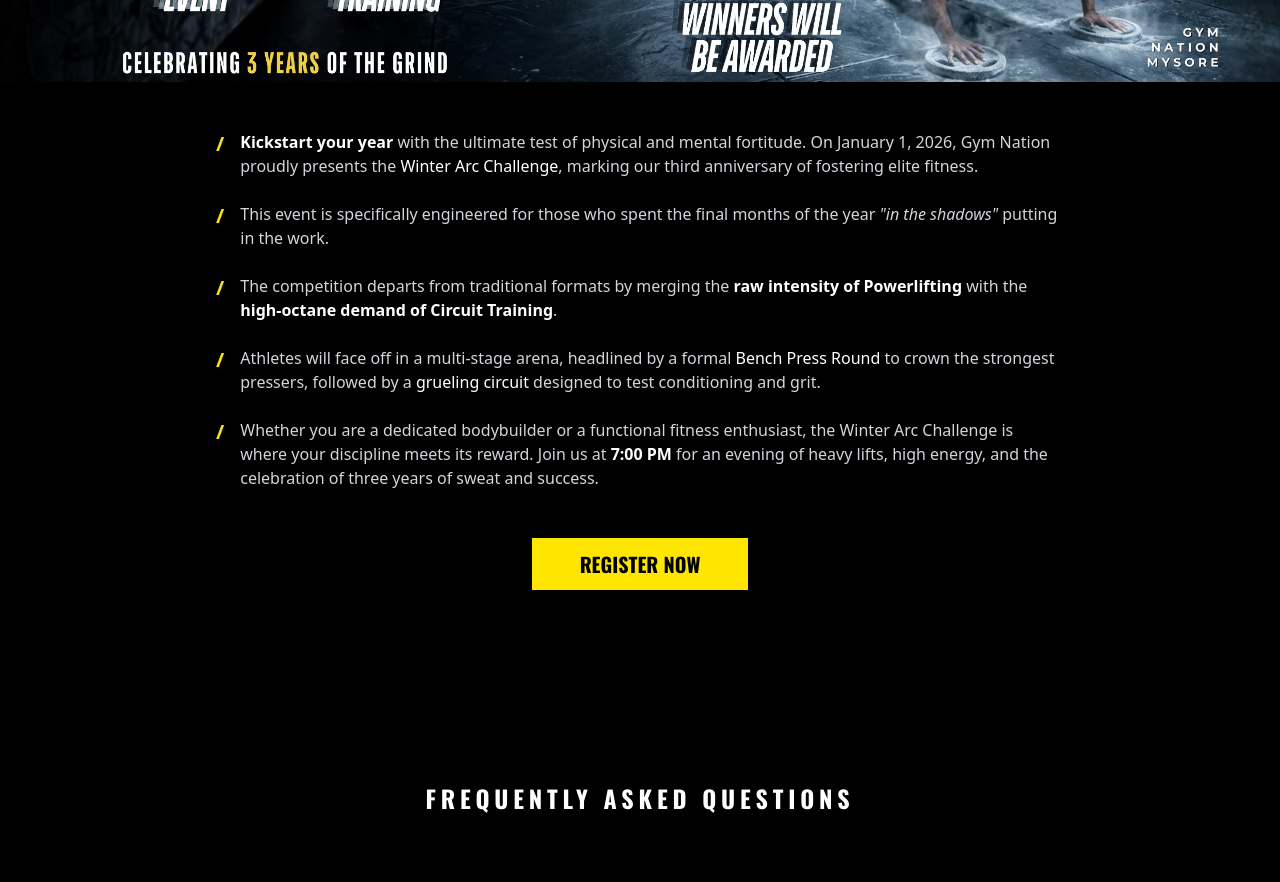
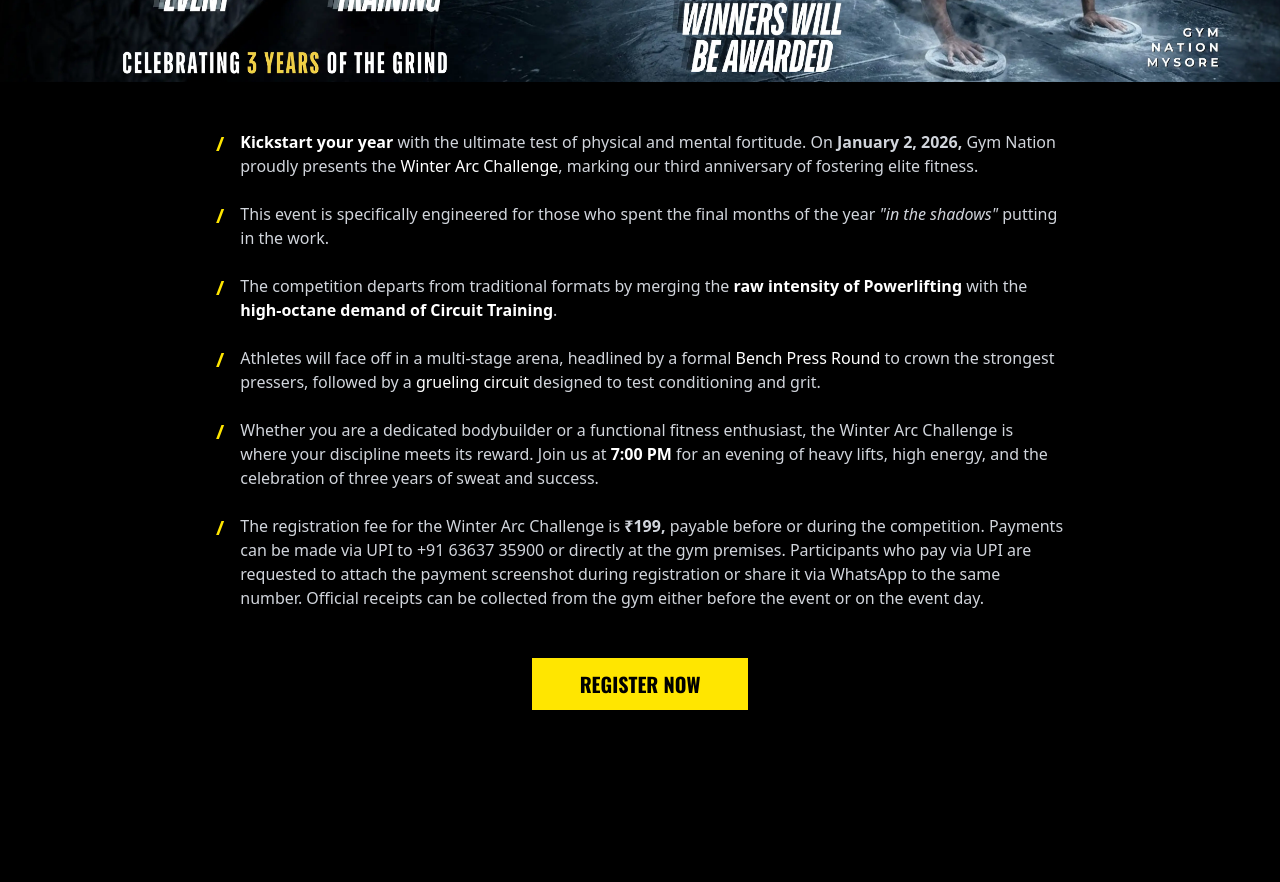
Before and after one commit to Durgesh3805/Gymnation, a Next.js app: page / in a window 1280 px wide. Shown: the part 1300-2182 px from the top of the page. Built offline with nearby package versions, Linux system fonts and the light colour scheme.

Commit message:
Finalized the webpage

```diff
--- a/app/components/About.js
+++ b/app/components/About.js
@@ -23,7 +23,7 @@
             <li className="flex gap-4">
               <span className="text-[#FFE600] font-bold text-xl">/</span>
               <p>
-                <strong className="text-white">Kickstart your year</strong> with the ultimate test of physical and mental fortitude. On January 1, 2026, Gym Nation proudly presents the <span className="text-white">Winter Arc Challenge</span>, marking our third anniversary of fostering elite fitness.
+                <strong className="text-white">Kickstart your year</strong> with the ultimate test of physical and mental fortitude. On  <b>January 2, 2026, </b> Gym Nation proudly presents the <span className="text-white">Winter Arc Challenge</span>, marking our third anniversary of fostering elite fitness.
               </p>
             </li>
             <li className="flex gap-4">
@@ -50,12 +50,16 @@
                 Whether you are a dedicated bodybuilder or a functional fitness enthusiast, the Winter Arc Challenge is where your discipline meets its reward. Join us at <strong className="text-white">7:00 PM</strong> for an evening of heavy lifts, high energy, and the celebration of three years of sweat and success.
               </p>
             </li>
+            <li className="flex gap-4">
+              <span className="text-[#FFE600] font-bold text-xl">/</span>
+              <p>The registration fee for the Winter Arc Challenge is <b>₹199,</b> payable before or during the competition. Payments can be made via UPI to +91 63637 35900 or directly at the gym premises. Participants who pay via UPI are requested to attach the payment screenshot during registration or share it via WhatsApp to the same number. Official receipts can be collected from the gym either before the event or on the event day.              </p>
+            </li>
           </ul>
         </div>
 
-        <button className="bg-[#FFE600] text-black font-oswald text-xl uppercase font-bold px-12 py-3 hover:bg-white hover:scale-105 transition-all duration-300 clip-path-slant mt-4">
+        <a href="https://forms.gle/oGHKLKTHB4DjamtDA" target="_blank" rel="noopener noreferrer" className="inline-block bg-[#FFE600] text-black font-oswald text-xl uppercase font-bold px-12 py-3 hover:bg-white hover:scale-105 transition-all duration-300 clip-path-slant mt-4">
           Register Now
-        </button>
+        </a>
       </div>
     </section>
   );
--- a/app/components/Navbar.js
+++ b/app/components/Navbar.js
@@ -55,7 +55,7 @@
               <a href="#about" onClick={() => setIsOpen(false)} className="bg-black text-[#FFE600] border border-[#FFE600] px-4 py-3 uppercase hover:bg-[#FFE600] hover:text-black transition-colors">
                 About
               </a>
-              <a href="#contact" onClick={() => setIsOpen(false)} className="bg-[#FFE600] text-black px-4 py-3 uppercase hover:bg-yellow-400 transition-colors">
+              <a href="https://forms.gle/oGHKLKTHB4DjamtDA" target="_blank" rel="noopener noreferrer" onClick={() => setIsOpen(false)} className="bg-[#FFE600] text-black px-4 py-3 uppercase hover:bg-yellow-400 transition-colors">
                 Register Now
               </a>
                <a href="tel:+916363735900" onClick={() => setIsOpen(false)} className="bg-[#FFE600] text-black px-4 py-3 uppercase hover:bg-yellow-400 transition-colors">
--- a/app/components/TopBar.js
+++ b/app/components/TopBar.js
@@ -10,7 +10,7 @@
       <a href="#about" className="bg-black text-[#FFE600] border border-[#FFE600] px-4 py-3 uppercase hover:bg-[#FFE600] hover:text-black transition-colors">
         About
       </a>
-      <a href="#" className="bg-[#FFE600] text-black px-4 py-3 uppercase hover:bg-yellow-400 transition-colors">
+      <a href="https://forms.gle/oGHKLKTHB4DjamtDA" target="_blank" rel="noopener noreferrer" className="bg-[#FFE600] text-black px-4 py-3 uppercase hover:bg-yellow-400 transition-colors">
         Register Now
       </a>
     </div>
```
